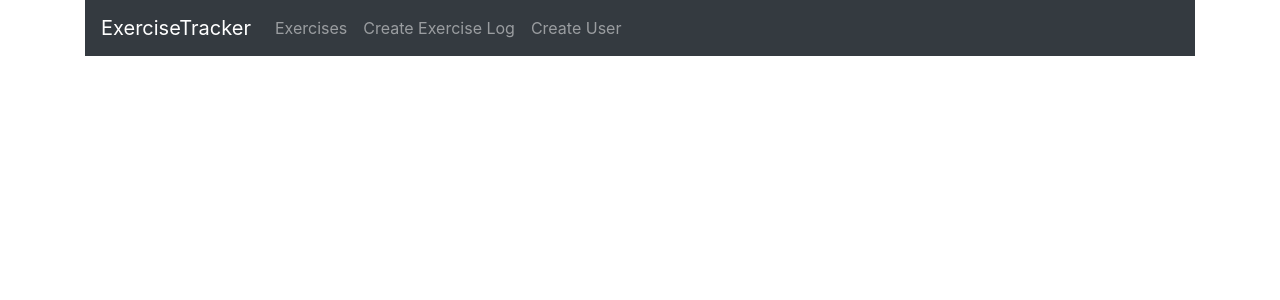
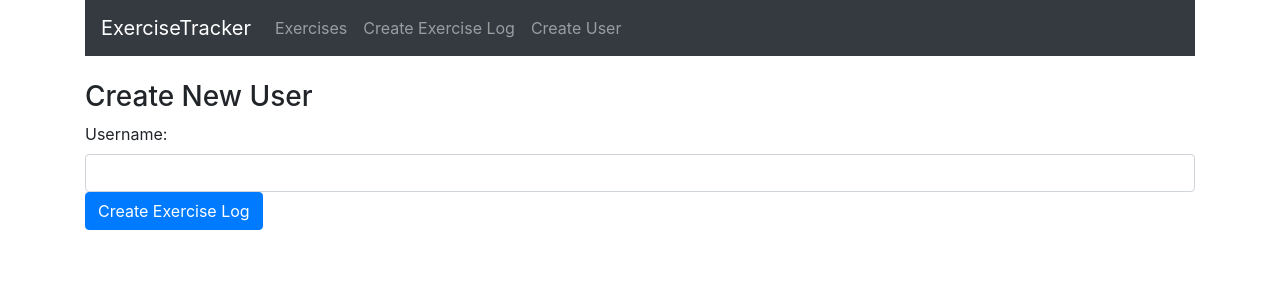
Before and after one commit to thtauhid/exercise-tracker, a React (Create React App) app: page /create_user in a window 1280 px wide. Shown: the top 300 px of the page. Built offline with nearby package versions, Linux system fonts and the light colour scheme.

Commit message:
Create User Component

```diff
--- a/src/components/CreateUser.js
+++ b/src/components/CreateUser.js
@@ -1,9 +1,58 @@
 import React, {Component} from 'react'
+import axios from 'axios'
 
 export default class CreateUser extends Component {
+	constructor(props) {
+		super(props)
+
+		this.onChangeUsername = this.onChangeUsername.bind(this)
+		this.onSubmit = this.onSubmit.bind(this)
+
+		this.state = {
+			username: '',
+		}
+	}
+
+	onChangeUsername(e) {
+		this.setState({
+			username: e.target.value
+		})
+	}
+
+	onSubmit(e) {
+		e.preventDefault()
+
+		const user = {
+			username: this.state.username,
+		}
+
+		console.log(user)
+
+		axios.post('http://localhost:5000/user/add', user)
+			.then(res => console.log(res.data))
+			// .catch()
+
+		this.setState({
+			username: ''
+		})
+	}
+
+
 	render() {
 		return(
 				<div>
+					<h3>Create New User</h3>
+					<form onSubmit={this.onSubmit} >
+						<label>Username:</label>
+						<input type="text"
+						required
+						className="form-control"
+						value={this.state.username}
+						onChange={this.onChangeUsername}  />
+
+
+						<input type='submit' value='Create Exercise Log' className='btn btn-primary' />
+					</form>
 				</div>
 			)
 	}
```
